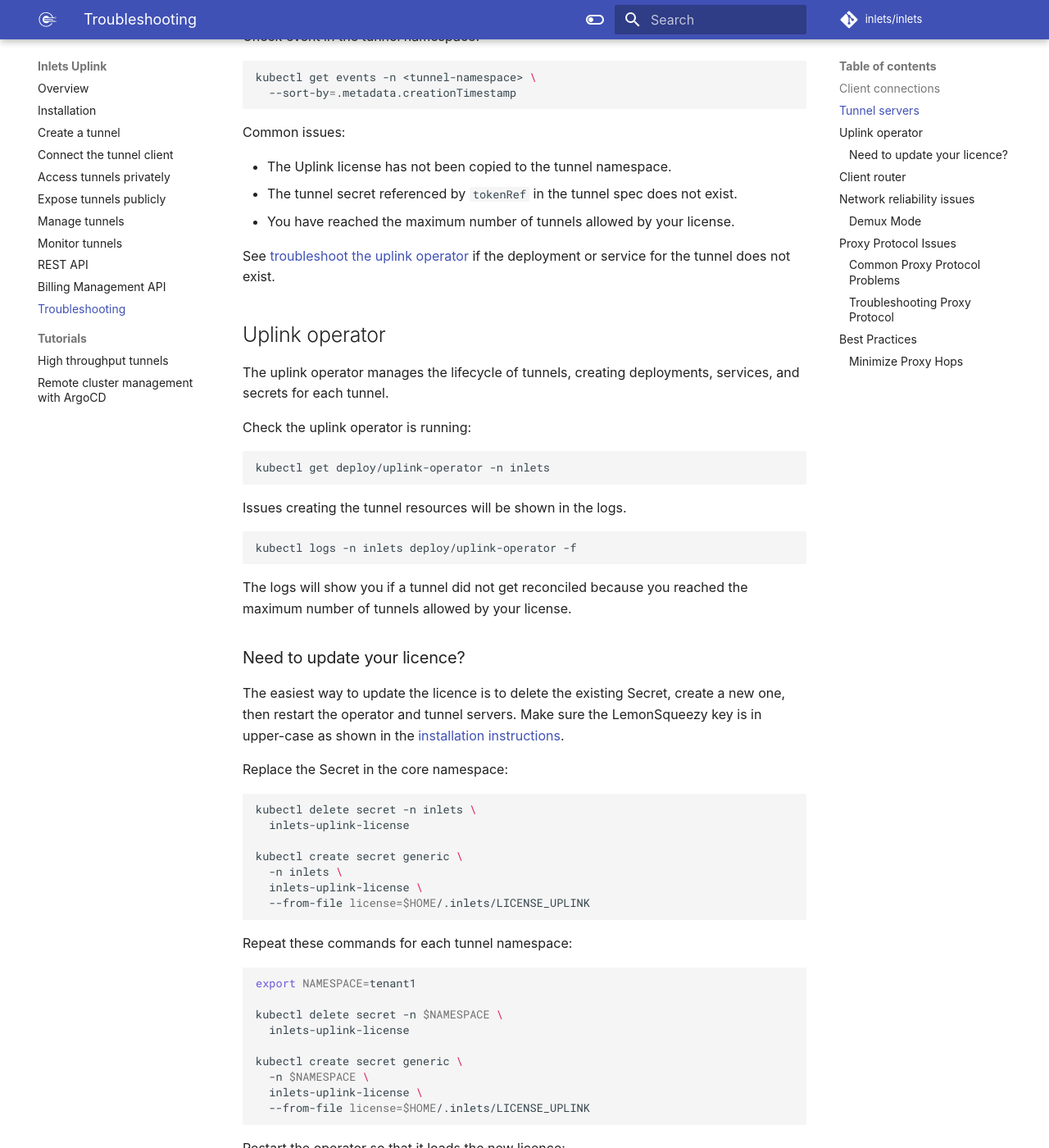
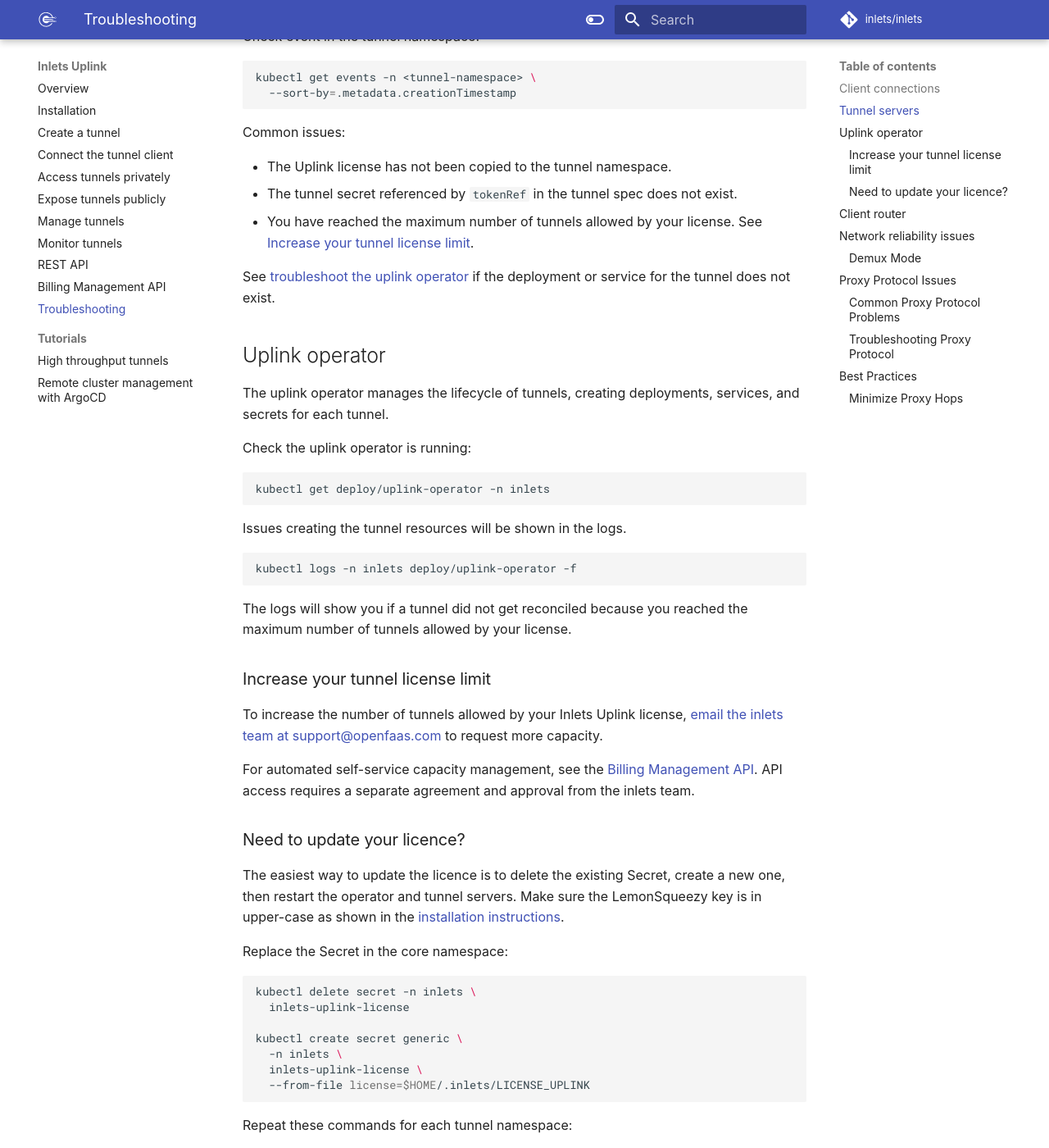
Before and after one commit to inlets/docs.inlets.dev, an MkDocs documentation site: the page built from docs/uplink/troubleshooting.md, in a window 1280 px wide and 1400 px high, scrolled down 1342 px. Shown: the whole window at 82% size. Built offline with MkDocs 1.6.1 and Material for MkDocs 9.7.7, drawn with Linux system fonts in a browser that asks for light colours; some web fonts are replaced.

Commit message:
Document how to increase the Uplink tunnel limit
Users reaching their licensed tunnel limit need a clear way to request
more capacity. Direct them to email the inlets team and link the billing
API for approved automated capacity management.

Signed-off-by: Han Verstraete (OpenFaaS Ltd) <han@openfaas.com>

````diff
--- a/docs/uplink/troubleshooting.md
+++ b/docs/uplink/troubleshooting.md
@@ -62,7 +62,7 @@
 
 - The Uplink license has not been copied to the tunnel namespace.
 - The tunnel secret referenced by `tokenRef` in the tunnel spec does not exist.
-- You have reached the maximum number of tunnels allowed by your license.
+- You have reached the maximum number of tunnels allowed by your license. See [Increase your tunnel license limit](#increase-your-tunnel-license-limit).
 
 See [troubleshoot the uplink operator](#uplink-operator) if the deployment or service for the tunnel does not exist.
 
@@ -83,6 +83,12 @@
 ```
 
 The logs will show you if a tunnel did not get reconciled because you reached the maximum number of tunnels allowed by your license.
+
+### Increase your tunnel license limit
+
+To increase the number of tunnels allowed by your Inlets Uplink license, [email the inlets team at support@openfaas.com](mailto:support@openfaas.com) to request more capacity.
+
+For automated self-service capacity management, see the [Billing Management API](billing-management-api.md). API access requires a separate agreement and approval from the inlets team.
 
 ### Need to update your licence?
 
````
Also changed, not shown: docs/uplink/billing-management-api.md (+4 -0 lines).
